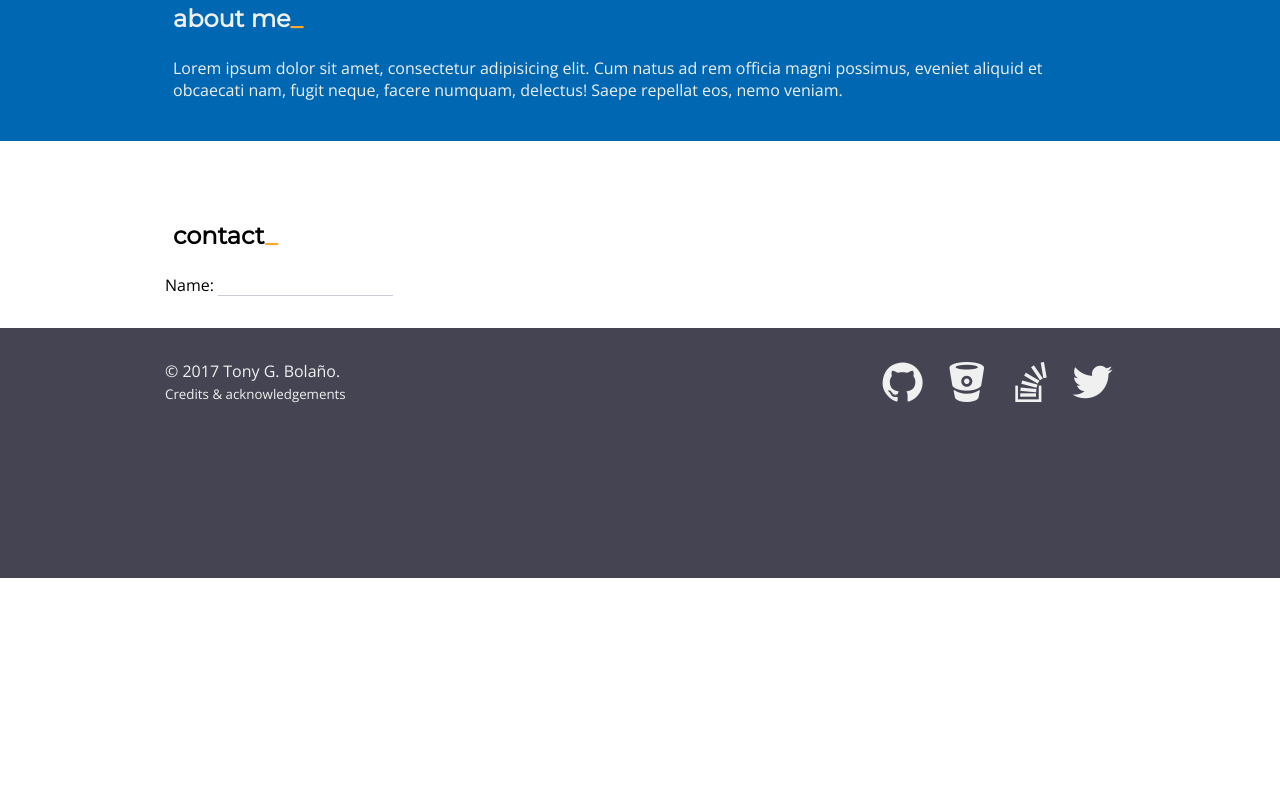
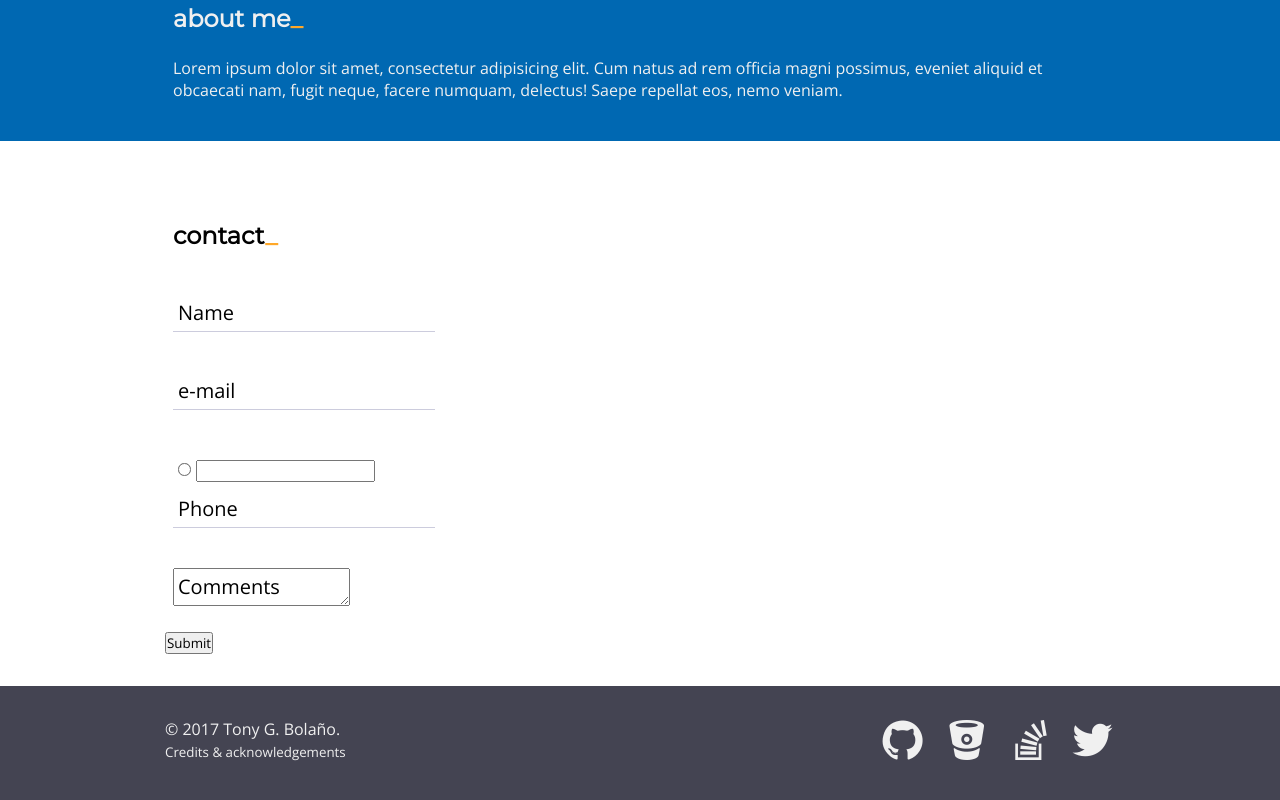
Before and after one commit to tonybolanyo/kc-web3-html5-css3-js, a plain HTML site: page index.html in a window 1280 px wide. Shown: the part 2805-3605 px from the top of the page. Before the commit the page ends 3383 px from the top, so only its background shows below. Drawn offline with nearby package versions, Linux system fonts and the light colour scheme.

Commit message:
Added form fields and basic styling to input text fields

```diff
--- a/css/forms.css
+++ b/css/forms.css
@@ -1,4 +1,40 @@
-input[type="text"] {
+.form-group {
+    padding: 20px 8px;
+    position: relative;
+}
+
+.form-group > input[type="text"],
+.form-group > input[type="email"] {
+    display: block;
     border: 0;
     border-bottom: solid 1px #ccd;
+    padding: 5px;
+    font-size: 20px;
 }
+
+/* remove border when input is focused */
+.form-group > input:focus {
+    outline: none;
+}
+
+.form-group > label {
+    position: absolute;
+    top: 25px;
+    left: 13px; /* padding in form-group (8) + padding in input (5) */
+    font-size: 20px; /* same as input */
+    transition: ease .3s;
+}
+
+/* We need put label *after* input because
+   css3 hasn't selector for "followed by" elements */
+.form-group > input:focus ~ label,
+.form-group > input:valid ~ label {
+    color: #B2700E;
+    font-weight: bolder;
+    font-size: small;
+    top: 0;
+}
+
+.form-group > input:valid ~ label {
+    color:darkred;
+}
--- a/index.html
+++ b/index.html
@@ -2,7 +2,6 @@
 <html lang="en">
 <head>
     <meta charset="UTF-8">
-    <meta http-equiv="X-UA-Compatible" content="ie=edge">
     <title>Tony G. Bolaño</title>
     <link rel="stylesheet" href="css/reset.css">
     <link rel="stylesheet" href="css/grid.css">
@@ -211,9 +210,39 @@
             <h1 class="section-title">contact</h1>
             <div class="row">
                 <form action="#" method="POST" name="contact">
-                    <div class="form-row">
-                        <label for="name">Name:</label>
+                    <div class="form-group">
                         <input type="text" name="name" required>
+                        <label for="name">Name</label>
+                    </div>
+                    <div class="form-group">
+                        <input type="text" name="email" required>
+                        <label for="email">e-mail</label>
+                    </div>
+                    <div class="form-group">
+                        <label class="radio">
+                            <input type="radio" name="knownby" value="1">
+                        </label>
+                        <label class="radio">
+                            <input type="radio" name="knownby" value="1">
+                        </label>
+                        <label class="radio">
+                            <input type="radio" name="knownby" value="1">
+                        </label>
+                        <label class="radio">
+                            <input type="radio" name="knownby" value="other">
+                            <input type="text" name="knownbyother">
+                        </label>
+                    </div>
+                    <div class="form-group">
+                        <input type="text" name="phone" required>
+                        <label for="phone">Phone</label>
+                    </div>
+                    <div class="form-group">
+                        <label for="comments">Comments</label>
+                        <textarea name="comments"></textarea>
+                    </div>
+                    <div class="form-actions">
+                        <input type="submit">
                     </div>
                 </form>
             </div>
```
